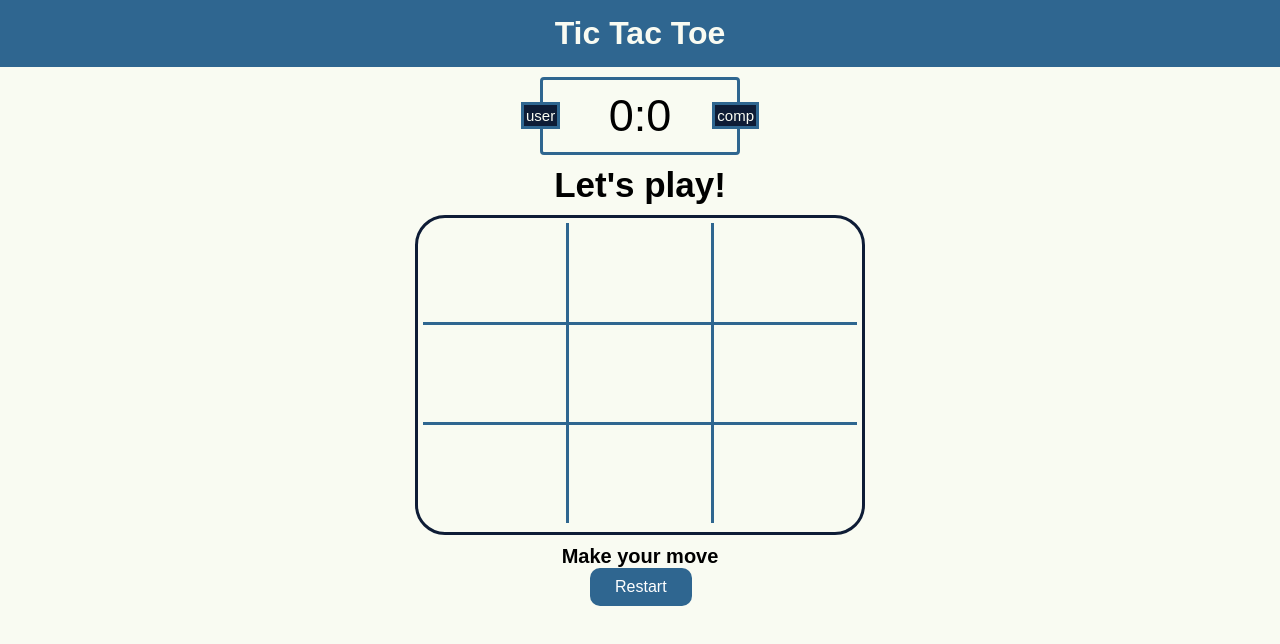
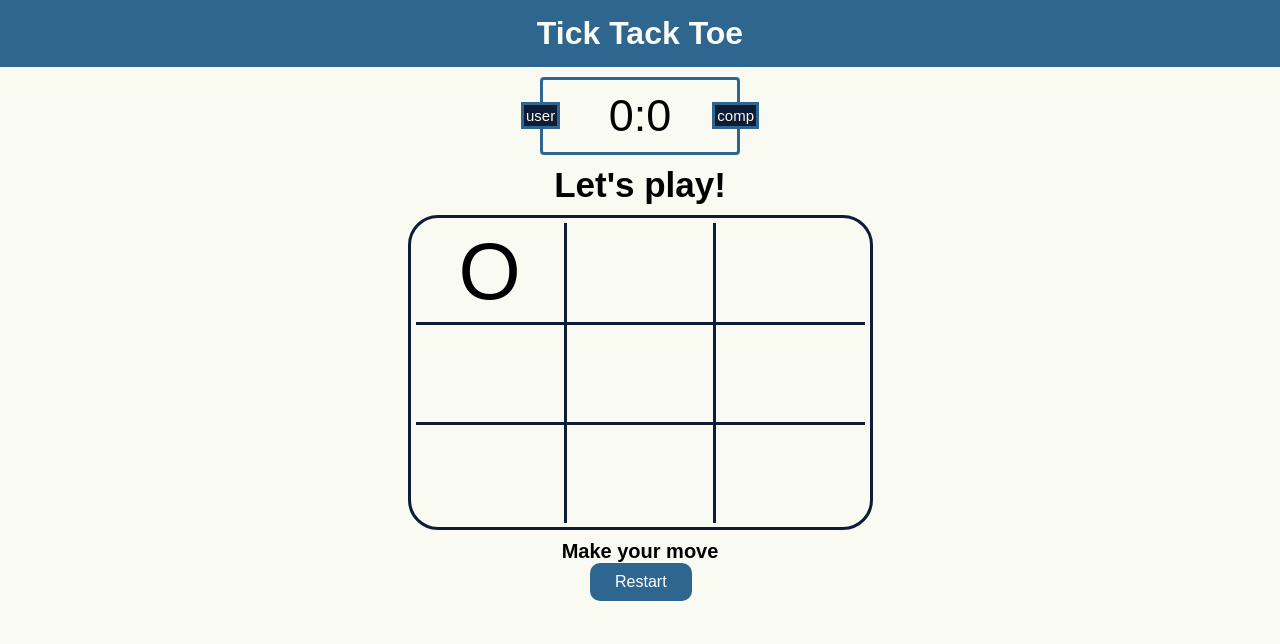
Before and after one commit to matiasrl/tic-tac-toe, a plain HTML site: page index.html in a window 1280 px wide. Both pictures are taken after a click on the element 495 px from the left and 273 px from the top of the page. Drawn offline with Linux system fonts and the light colour scheme.

Commit message:
Se agrega funcionalidad para ganar en el juego (solo para la persona)

```diff
--- a/app.js
+++ b/app.js
@@ -0,0 +1,85 @@
+var gameBoard;
+const player = "O";
+const computer = "X";
+const winCombo =
+    [
+        [0,1,2],
+        [3,4,5],
+        [6,7,8],
+        [0,4,8],
+        [6,4,2],
+        [1,4,7],
+        [2,5,8],
+        [0,3,6]
+    ];
+const cells_td = document.querySelectorAll(".cells");
+const endGame_button = document.querySelector(".endgame");
+
+startGame();
+
+function startGame(){
+    endGame_button.style.display = "none";//El estilo ya esta definido en none, pero cada vez que se reinicie el juego, el valor cambiara
+    gameBoard = Array.from(Array(9).keys());//Se genera un arreglo con una clave, en este caso de 0 a 8
+
+    /*
+        El for recorre el largo que tiene cells_td, que en este caso serian 9 elementos, los cuales se limpian cuando hay un reseteo,
+        se remueve el color que tiene cuando un usuario gana y se le agrega un evento al hacer click, que nos permite
+        ejecutar una función.
+    */
+    for (let i = 0; i < cells_td.length; i++) {
+        cells_td[i].innerHTML = "";
+        cells_td[i].style.removeProperty("background-color");
+        cells_td[i].addEventListener('click', cellClick);
+        cells_td[i].className = "cells";
+    }
+}
+
+function cellClick(result){
+    letsPlay(result.target.id, player); //ejecutamos una nueva funcion, y le pasamos por parametro la id y el jugador
+}
+
+function letsPlay(option, player){
+    gameBoard[option] = player; //seteamos los valores por el jugador
+
+    document.getElementById(option).innerHTML = player;
+    let gameWon = checkWin(gameBoard, player);
+    if (gameWon) gameOver(gameWon);
+}
+
+function checkWin(board, player){
+    /*
+        Se recorre el arreglo del juego, en caso de que el elemento sea igual a player, se concatena con el index del arreglo,
+        en caso de que el elemento no sea igual a player no se concatena nada.
+    */
+    let put = board.reduce((acc,e,i) => //La funcion reduce nos sirve para generar un arreglo nuevo, por lo que la variable
+                                        //put pasaria a ser rellanado con un array, en base al index del arreglo
+    (e === player) ? acc.concat(i) : acc, []);
+    let gameWon = null;
+    console.log(winCombo);
+    for (const [index, result] of winCombo.entries()) { //Se rescata el index y los valores para ganar del arreglo winCombo
+        /*
+            Por cada elemento que se encuentra en result, en este caso [0,1,2],
+            se verficiara si la variable put tiene un valor mayor a 0, para eso nos sirve indexOf.
+            Encuentra el primer valor que sea mayor a -1. De esta manera se determina si el jugador
+            hizo click en las casillas en las que puede ganar.
+        */
+        if (result.every(elem => put.indexOf(elem) > -1)) {
+            gameWon = {index : index, player : player}; //con esta variable sabemos, cual es el index del combo con el que se gano y el player.
+            break;
+        }
+    }
+    console.log(gameWon);
+    return gameWon;
+}
+
+function gameOver(game){
+    for (const index of winCombo[game.index]) {
+        console.log(index);
+        document.getElementById(index).className =
+            game.player == player ? "gameWin" : 'gameLose';
+    }
+
+    for (let i = 0; i < cells_td.length; i++) {
+        cells_td[i].removeEventListener('click', cellClick);
+    }
+}
--- a/index.html
+++ b/index.html
@@ -3,11 +3,11 @@
 <head>
     <meta charset="UTF-8">
     <link rel="stylesheet" href="style.css">
-    <title>Gato</title>
+    <title>Tick Tack Toe</title>
 </head>
 <body>
     <header>
-        <h1>Tic Tac Toe</h1>
+        <h1>Tick Tack Toe</h1>
     </header>
 
     <div class="score-board">
@@ -43,7 +43,7 @@
     </div>
 
     <p id="action-messege">Make your move</p>
-    <button onclick="restartGame()" class="button-click">Restart</button>
+    <button onclick="startGame()" class="button-click">Restart</button>
 
     <script src="app.js" charset="utf-8"></script>
 </body>
--- a/style.css
+++ b/style.css
@@ -69,9 +69,9 @@ body{
         abajo tambien, pero esta es otra manera.
     */
     text-align: center;
-    width: 450px;
+    width: 465px;
     border: solid #0E1C36;
-    height: 320px;
+    height: 315px;
     padding: 5px;
     margin: 10px auto;
     border-radius: 30px;
@@ -79,9 +79,8 @@ body{
 
 
 .cells{
-    font-size: 70px;
-    font-weight: bold;
-    border: solid 3px #2F6690;
+    font-size: 80px;
+    border: solid 3px #0E1C36;
     width: 150px;
     height: 100px;
     cursor: pointer;
@@ -159,3 +158,14 @@ table tr td:last-child{
     background-color: #2E4756;
     transition: all 0.3s ease;
 }
+
+.gameWin{
+    font-size: 80px;
+    width: 150px;
+    height: 100px;
+    cursor: pointer;
+    border: solid 3px #0E1C36;
+    background-color: #2E4756;
+    color: #F9FBF2;
+    border-radius: 15px;
+}
```
